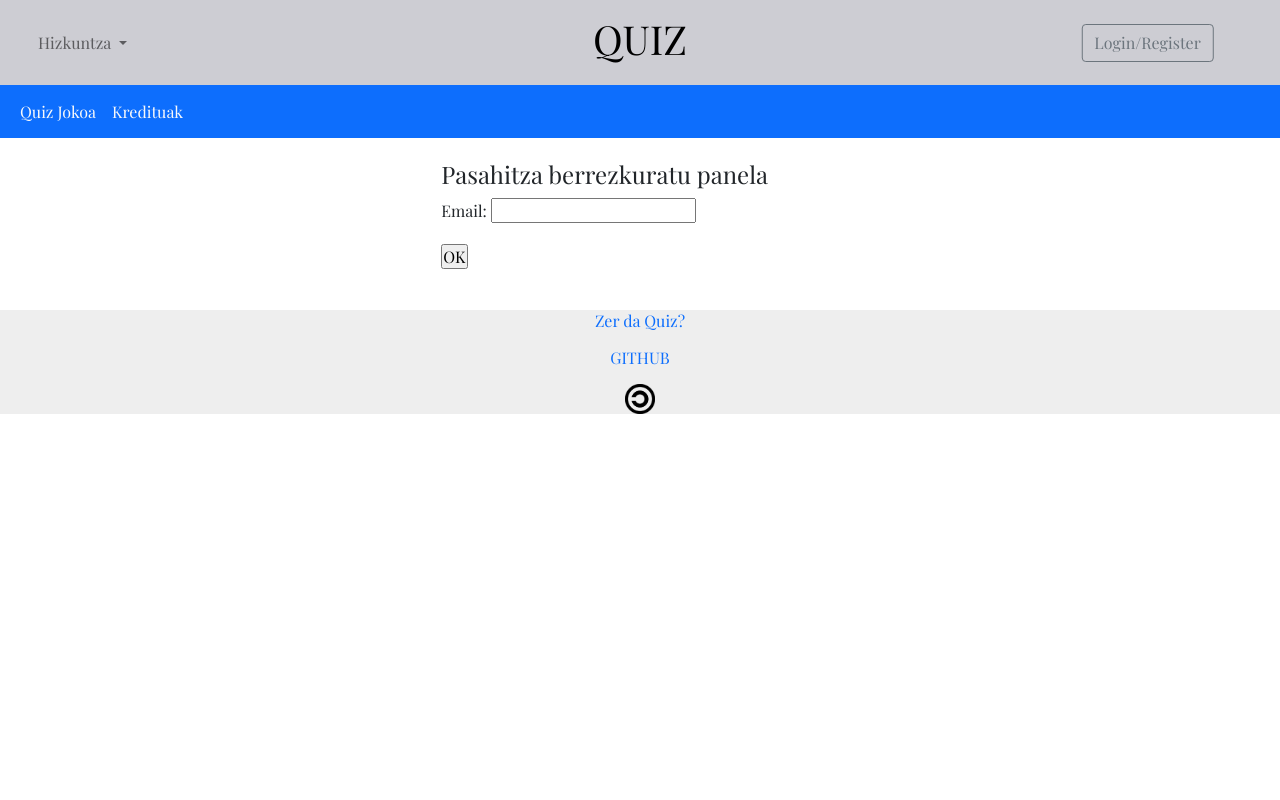
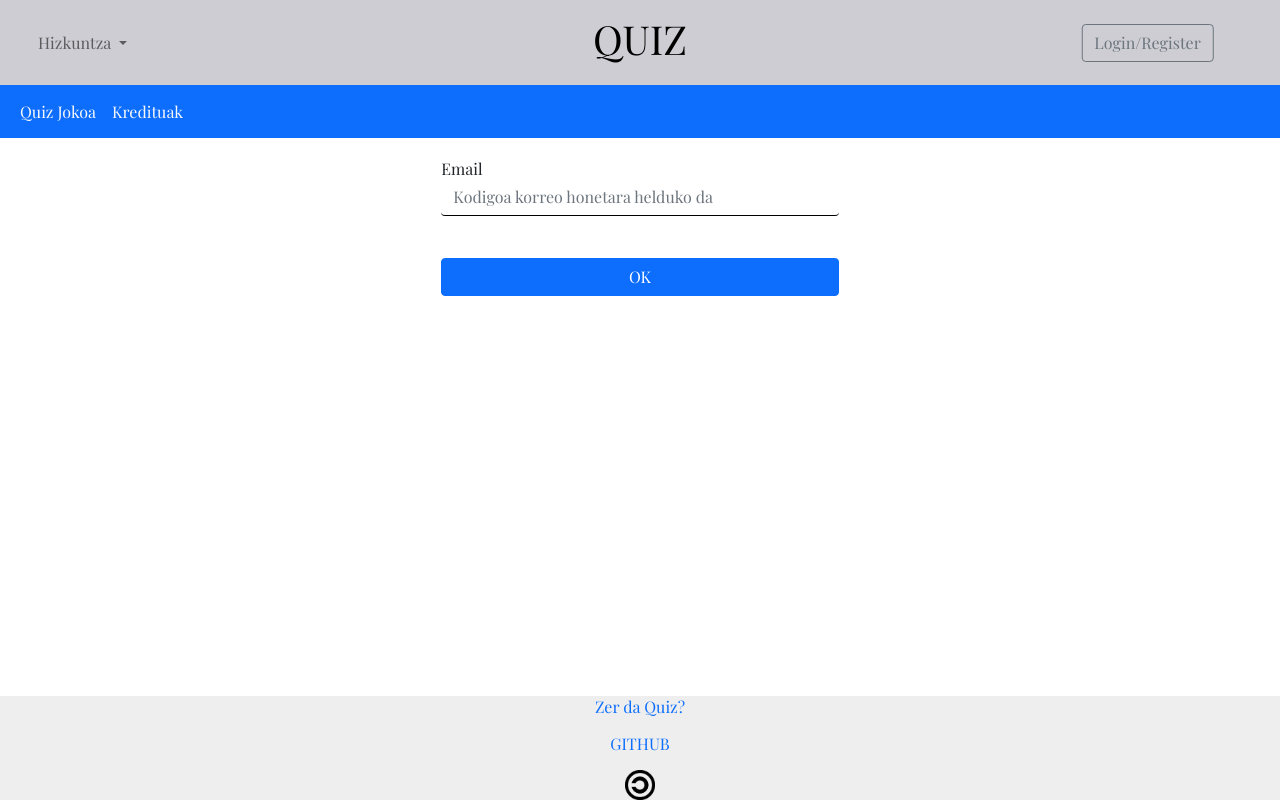
Before and after one commit to Azkunaga/PKE, a PHP site: page /Berreskuratu.php in a window 1280 px wide. Run offline with PHP 8.4, Linux system fonts and the light colour scheme; some libraries are stand-ins or nearby versions.

Commit message:
footer konponduta

```diff
--- a/html/Head.html
+++ b/html/Head.html
@@ -1,3 +1,4 @@
+<meta name="viewport" content="width=device-width, initial-scale=1.0">
 <meta name="tipo_contenido" content="text/html;" http-equiv="content-type" charset="utf-8">
 <title>Quiz</title>
   <link rel='stylesheet' type='text/css' href='../styles/Style.css' />
--- a/php/AddQuestionWithImage.php
+++ b/php/AddQuestionWithImage.php
@@ -39,7 +39,7 @@
 						}
 
 						$esteka = mysqli_connect($zerbitzaria, $erabiltzailea, $gakoa, $db) or die ("Errorea Dbra konektatzerakoan");
-						$sql="INSERT INTO Question(email,galdera,zuzena,okerra1,okerra2,okerra3,zailtasuna,gaia,image) VALUES('$_GET[email]', '$_POST[galdera]', '$_POST[zuzena]', '$_POST[okerra1]',
+						$sql="INSERT INTO Question(email,galdera,zuzena,okerra1,okerra2,okerra3,zailtasuna,gaia,image) VALUES('$emaila', '$_POST[galdera]', '$_POST[zuzena]', '$_POST[okerra1]',
 						'$_POST[okerra2]', '$_POST[okerra3]', $_POST[zailtasuna], '$_POST[gaia]', '$imgContent')";
 						$ema = mysqli_query($esteka, $sql);
 						if (!$ema) {
--- a/php/Berreskuratu.php
+++ b/php/Berreskuratu.php
@@ -12,31 +12,28 @@
   <section class="main" id="s1">
     <div class="row">
       <div id="divA" class="col-sm-4 mx-auto">
-      <fieldset id="berrez">
-        <legend>Pasahitza berrezkuratu panela</legend><br>
 
-        <form id="KodeaEmail" name="KodeaEmail" action="Berrezkuratu.php" method="post" enctype="multipart/form-data" autocomplete="off">
+        <form id="KodeaEmail" name="KodeaEmail" action="Berreskuratu.php" method="post" enctype="multipart/form-data" autocomplete="off">
           <div id="emailSartu" name="emailSartu">
-            <label for="emailBerrez">Email:</label>
-            <input type="email" id="emailBerrez" name="emailBerrez" autocomplete="nope" required><br><br>
+            <label for="emailBerrez">Email</label>
+            <input type="email" id="emailBerrez" class="form-control" name="emailBerrez" autocomplete="nope" placeholder="Kodigoa korreo honetara helduko da" required><br><br>
           </div>
 
           <div id="kodeaSartu" name="kodeaSartu" style="display: none;">
             <label for="kodea">Emaileko kodea sartu:</label>
-            <input type="text" id="kodea" name="kodea" autocomplete="off"><br><br>
+            <input type="text" id="kodea" class="form-control" name="kodea" placeholder="Emailera heldutako kodea sartu" autocomplete="off"><br><br>
           </div>
 
           <div id="pasahitzaSartu" name="pasahitzaSartu" style="display: none;">
             <label for="pasB">Pasahitz berria:</label>
-            <input type="password" id="pasB" name="pasB" minlength="8" autocomplete="new-password"><br><br>
+            <input type="password" id="pasB" class="form-control"name="pasB" minlength="8" placeholder="Pasahitza berria sartu"autocomplete="new-password"><br>
             <label for="pasBe">Pasahitz berria errepikatu:</label>
-            <input type="password" id="pasBe" name="pasBe" autocomplete="new-password"><br><br>
+            <input type="password" id="pasBe" class="form-control" name="pasBe" placeholder="Pasahitza berriz sartu" autocomplete="new-password"><br>
           </div>
-
-          <input type="submit" id="submit" value="OK"><br><br>
+          <div class="d-grid col-12">
+            <input type="submit" class="btn btn-primary" id="submit" value="OK"><br>
+          </div>
         </form>
-      </fieldset>
-
       <?php
         if ($_SERVER["REQUEST_METHOD"]=="POST") {
 
--- a/styles/Style.css
+++ b/styles/Style.css
@@ -109,9 +109,23 @@ i.bi.bi-person-circle{
   }
 
 
+html{
+  min-height: 100%;
+  position: relative;
+}
+
+body {
+  margin: 0;
+}
+
+section{
+  margin-bottom: 100px;
+}
+
 footer{
   background: #eee;
   text-align: center;
+  position: absolute;
   bottom: 0;
   width: 100%;
 }
```
